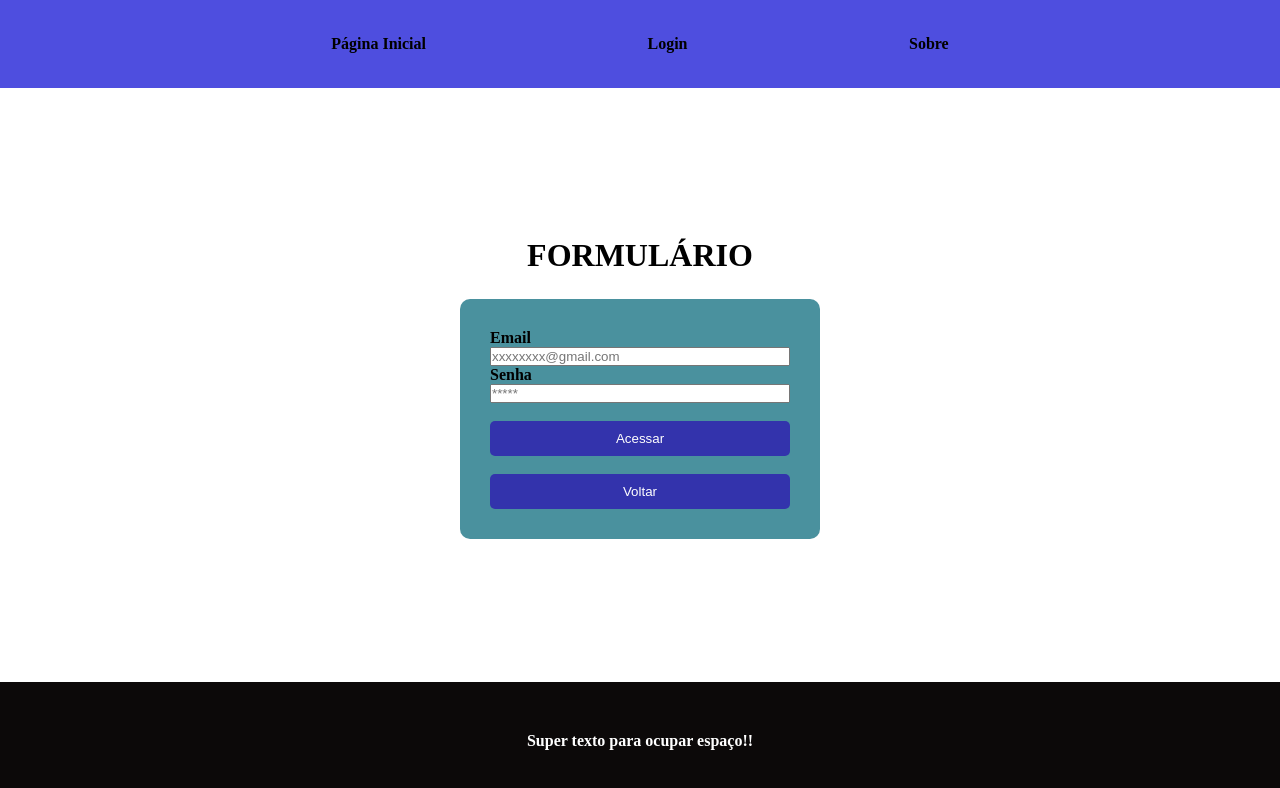
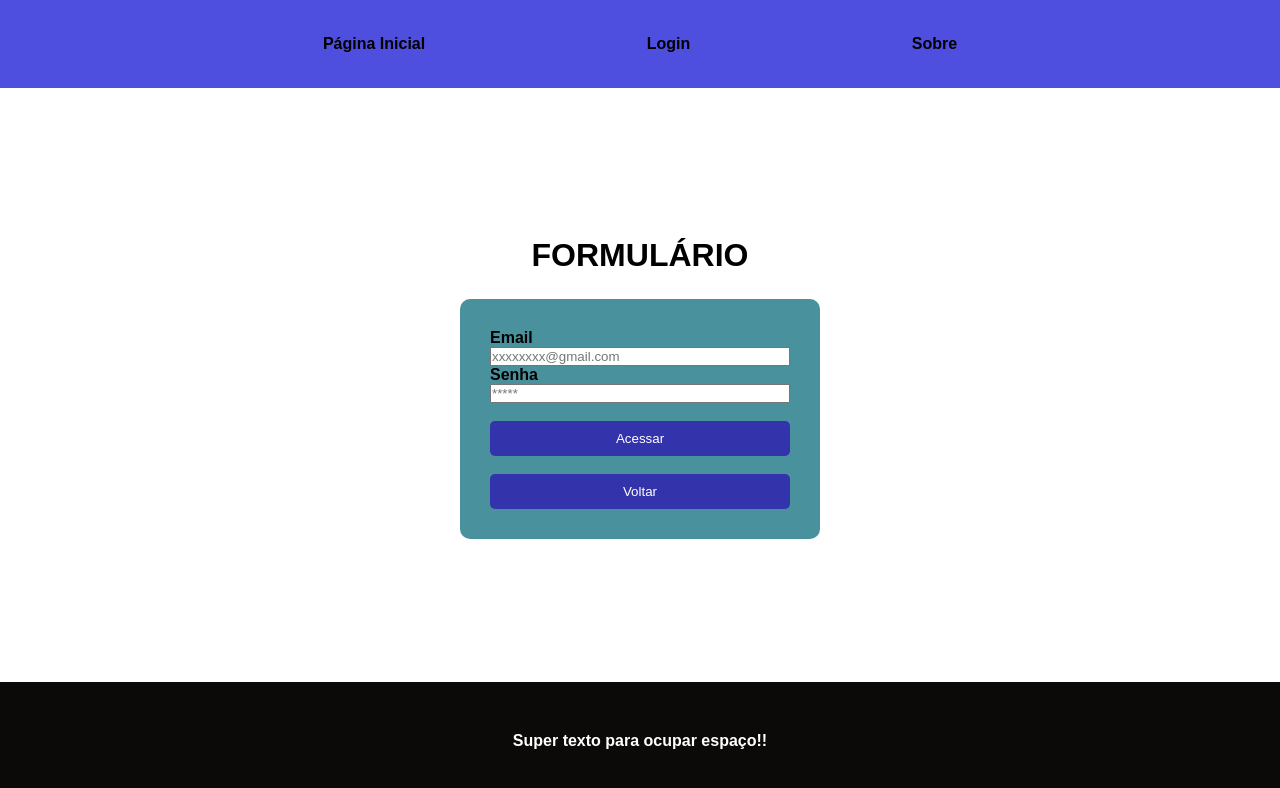
Before and after one commit to LuizA54/AtvSom1-DvOp, a plain HTML site: page index.html in a window 1280 px wide. Drawn offline with Linux system fonts and the light colour scheme.

Commit message:
correcao

```diff
--- a/style.css
+++ b/style.css
@@ -5,7 +5,7 @@
 
 html, body{
     height: 100%;
-    font: arial;
+    font-family: arial;
     background-color: rgb(255, 255, 255);
     font-weight: bold;
 }
@@ -41,7 +41,7 @@ header a:hover{
 
 h1{
     text-align: center;
-    margin-bottom: 20px;;
+    margin-bottom: 20px;
     background-color: white;
     padding: 5px;
     border-radius: 5px;
```
